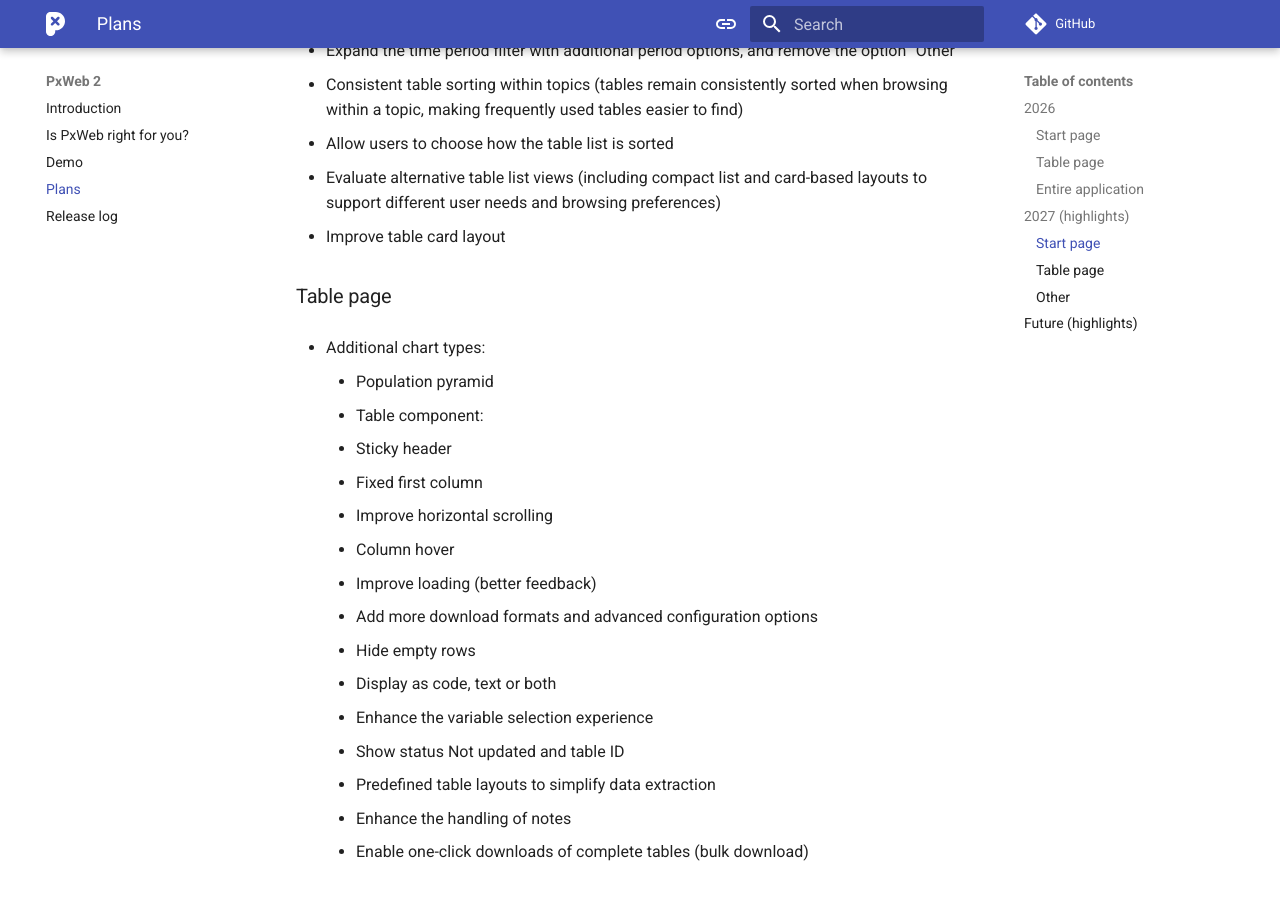
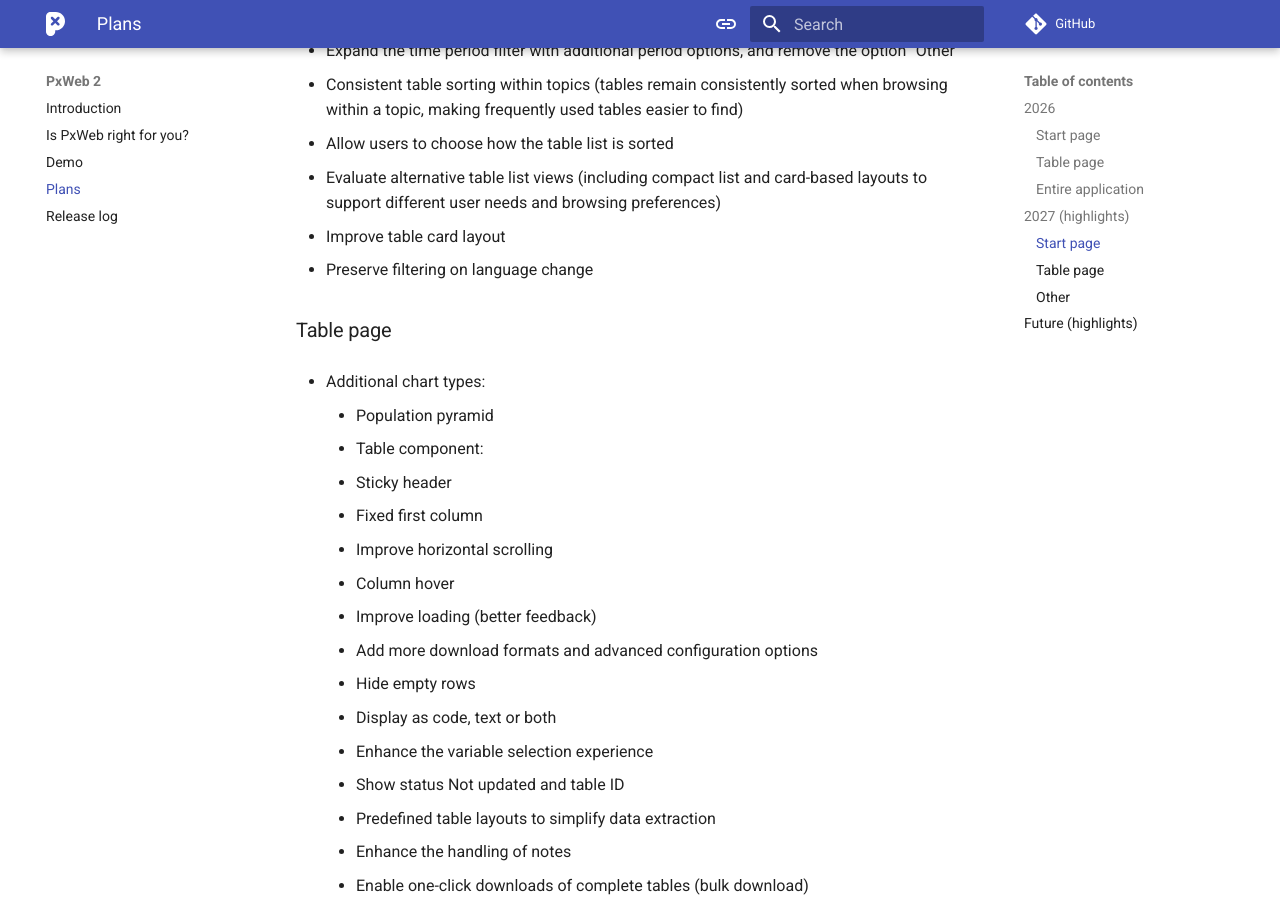
Before and after one commit to PxTools/pxtools.github.io, an MkDocs documentation site: the page built from docs/PxWeb2/project/plans.md, in a window 1280 px wide and 900 px high, scrolled down 1328 px. Built offline with MkDocs 1.6.1 and Material for MkDocs 9.7.7, drawn with Linux system fonts in a browser that asks for light colours; comment, search, counter and statistics services are not loaded.

Commit message:
Add language change filtering preservation
Added a new feature to preserve filtering when changing languages.

```diff
--- a/docs/PxWeb2/project/plans.md
+++ b/docs/PxWeb2/project/plans.md
@@ -36,6 +36,7 @@ The priorities below reflect our current focus areas. They may change over time
 - Allow users to choose how the table list is sorted
 - Evaluate alternative table list views (including compact list and card-based layouts to support different user needs and browsing preferences)
 - Improve table card layout
+- Preserve filtering on language change
 
 ### Table page
 - Additional chart types:
```
